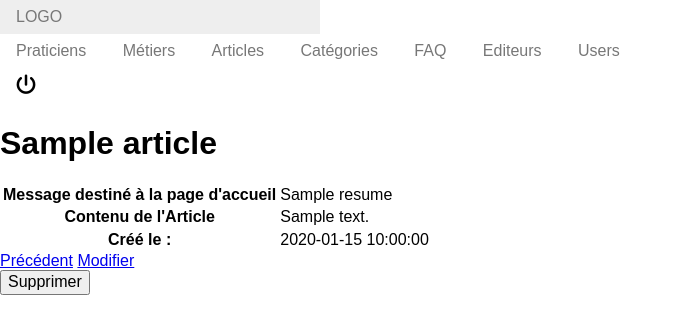
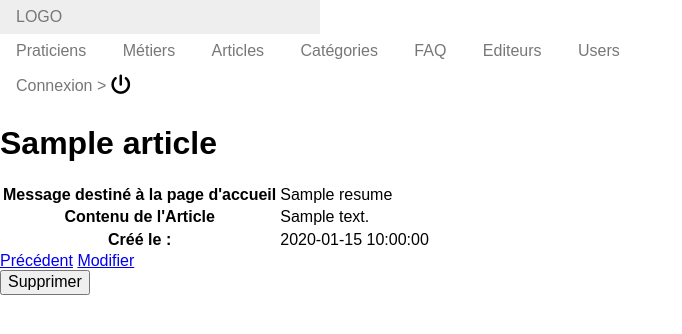
Before and after one commit to SegoleneH/pasteur, a Symfony app: template templates/article/show.html.twig in a window 1280 px wide. Shown: the top 334 px of the page, without its empty margins (0-682 px from the left). Run offline with Twig, Linux system fonts and the light colour scheme; the template is opened without the code that fills it: most values are stand-ins (such as "Sample title", 1, 10 or a date in 2020); some libraries are stand-ins or nearby versions; some web fonts are replaced.

Commit message:
petite correction menu

```diff
--- a/templates/base.html.twig
+++ b/templates/base.html.twig
@@ -67,7 +67,7 @@
                         <ul class="pure-menu-list">
                             <li class="pure-menu-item">
                                 <a href="{{ path('app_login') }}" class="pure-menu-link">
-                                    <i class="fa-sharp fa-solid fa-power-off fa-lg" style="color: #000000;"></i>
+                                    Connexion > <i class="fa-sharp fa-solid fa-power-off fa-lg" style="color: #000000;"></i>
                                 </a>
                             </li>
                         </ul>
```
